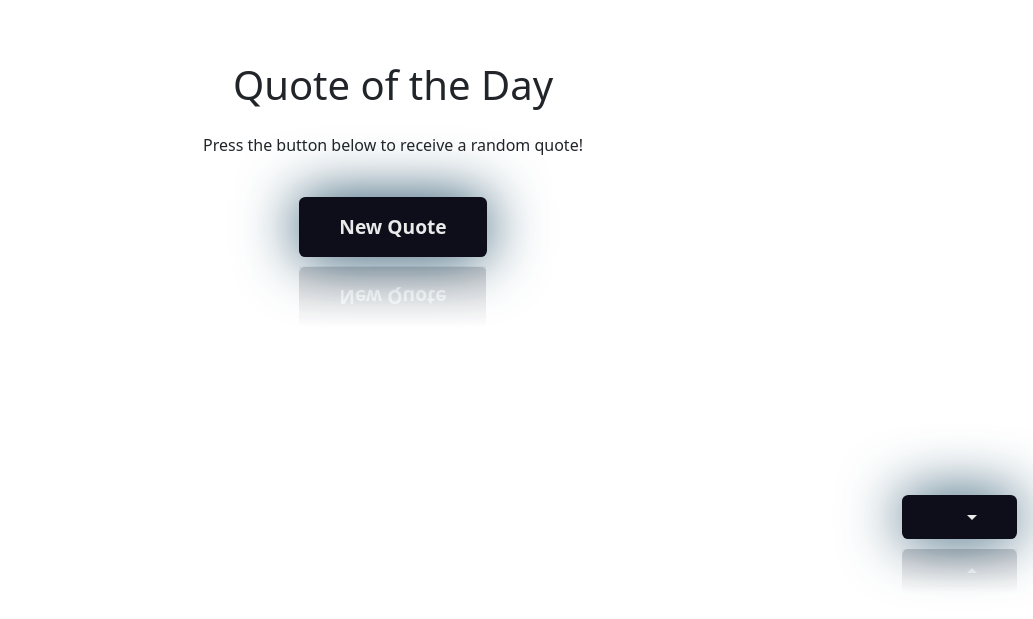
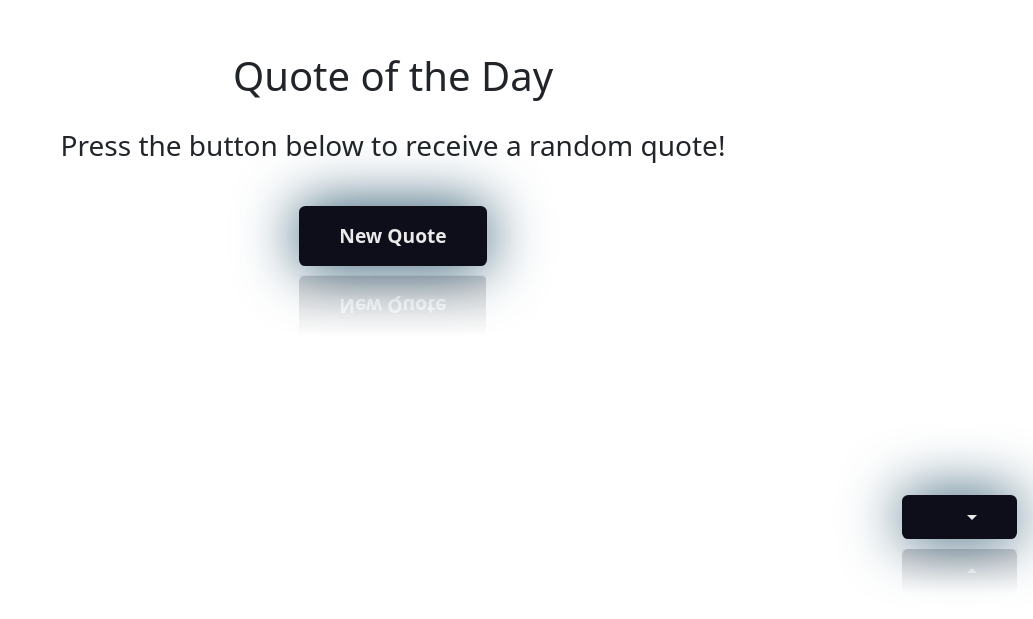
Before and after one commit to MMohmedMahmoudd/qutes.btn.js, a plain HTML site: page index.html in a window 1280 px wide. Shown: the part 245-864 px from the top of the page, without its empty margins (247-1280 px from the left). Drawn offline with nearby package versions, Linux system fonts and the light colour scheme.

Commit message:
third commit

```diff
--- a/index.html
+++ b/index.html
@@ -14,13 +14,13 @@
         <div class="row d-flex justify-content-center align-items-center">
             <div class="col">
                 <div class=" d-flex flex-column align-items-center row-gap-3 justify-content-center bg-mode dark:bg-zinc-800">
-                    <h1 class="text-4xl font-bold mb-6 dark:text-white">Quote of the Day</h1>
-                    <p class="mb-4 text-lg dark:text-zinc-300">Press the button below to receive a random quote!</p>
+                    <h1 class="fs-1 font-bold mb-6 dark:text-white">Quote of the Day</h1>
+                    <p class="mb-4 fs-3">Press the button below to receive a random quote!</p>
                     <button id="quoteBtn" class="btn ">
                         New Quote
                     </button>
 
-                    <p id="quote" class="mt-4 text-center fs-5"></p>
+                    <p id="quote" class="mt-4 text-center fs-4"></p>
                 </div>
 
             </div>
```
